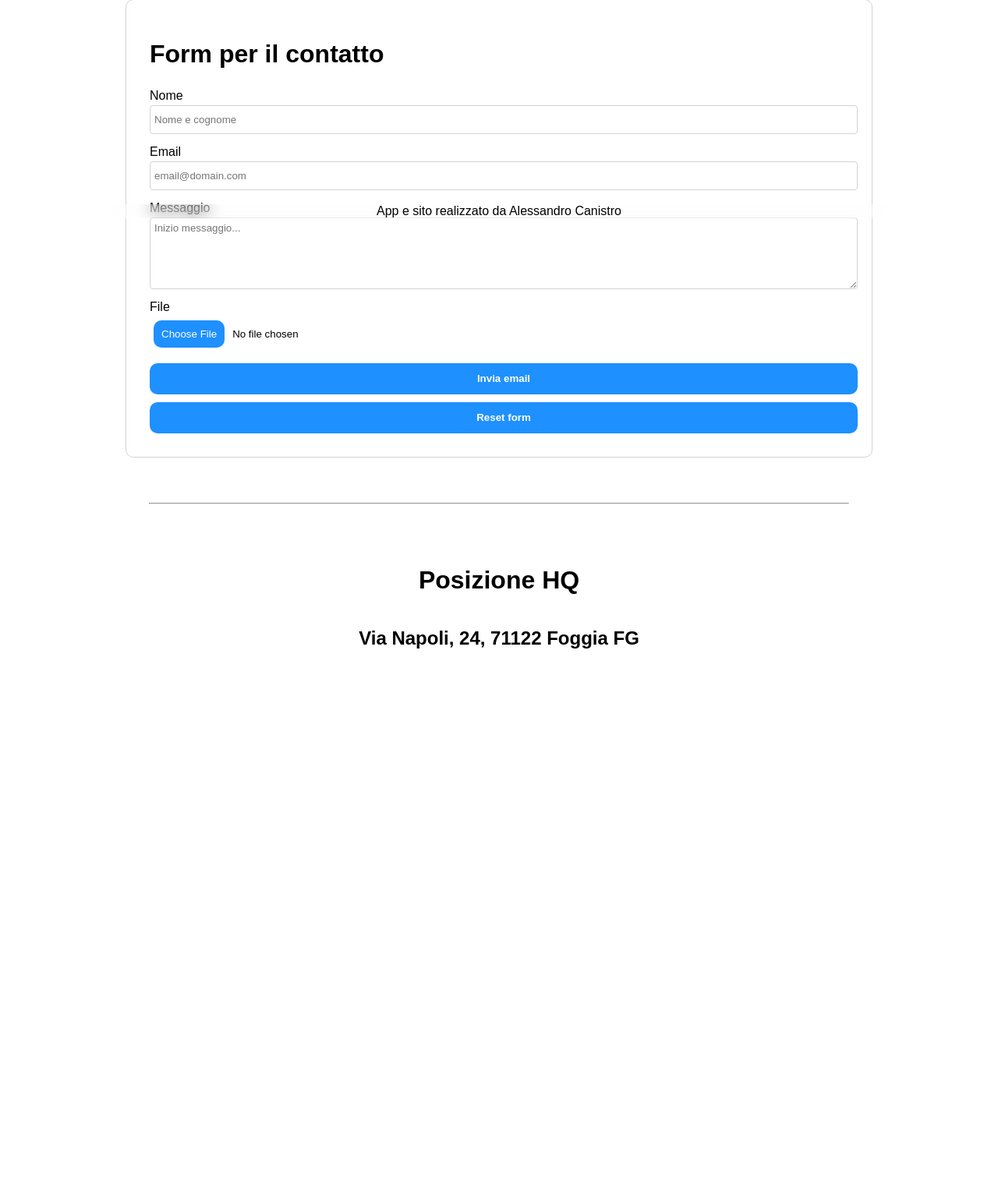
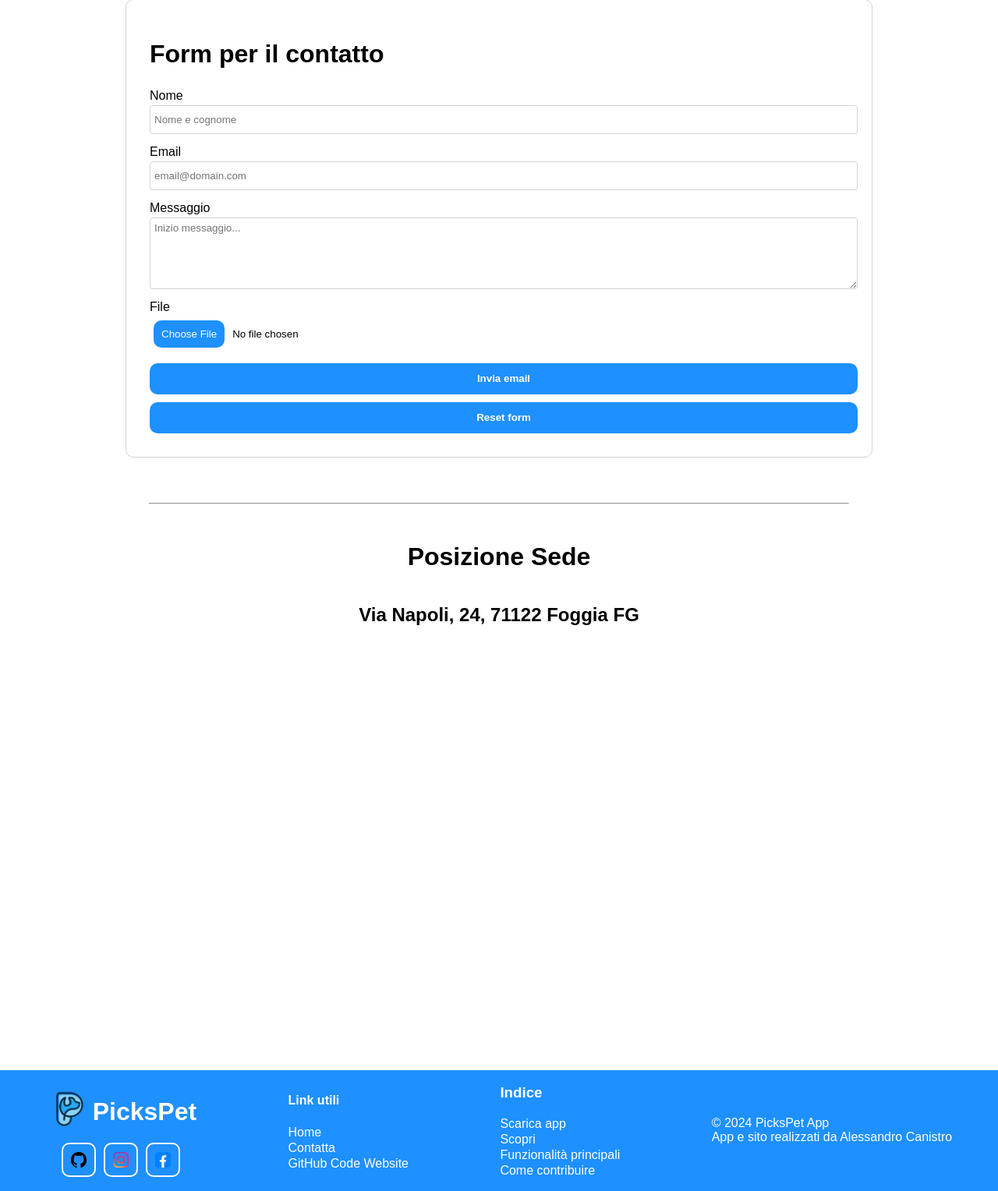
Before and after one commit to darkjoker1021/pickspetwebsite, a PHP site: page /pages/contact.html in a window 1280 px wide. Shown: the part 520-2048 px from the top of the page at 78% size. Before the commit the page ends 1352 px from the top, so only its background shows below. Run offline with PHP 8.4, Linux system fonts and the light colour scheme; some libraries are stand-ins or nearby versions.

Commit message:
Add footer

```diff
--- a/pages/contact.html
+++ b/pages/contact.html
@@ -53,24 +53,62 @@
 			</form>
 		</div>
 
-		<div class="space"></div>
+		<div class="space50"></div>
 
 		<hr width="70%">
 
-		<div class="space"></div>
+		<div class="space20"></div>
 
 
 		<div class="maps">
-			<h1>Posizione HQ</h1>
+			<h1>Posizione Sede</h1>
 			<h2>Via Napoli, 24, 71122 Foggia FG</h2>
 
-			<iframe src="https://maps.google.com/maps?width=100%25&amp;height=600&amp;hl=en&amp;q=Via%20Napoli,%2024,%20Foggia+(My%20Business%20Name)&amp;t=&amp;z=14&amp;ie=UTF8&amp;iwloc=B&amp;output=embed"></iframe>
+			<iframe src="https://maps.google.com/maps?width=100%25&amp;height=600&amp;hl=en&amp;q=Via%20Napoli,%2024,%20Foggia&amp;t=&amp;z=16&amp;ie=UTF8&amp;iwloc=B&amp;output=embed"></iframe>
 		</div>
 
-		<div class="space"></div>
+		<div class="space50"></div>
 	</body>
 
 	<footer>
-		<center>App e sito realizzato da Alessandro Canistro</center>
+		<div class="logosocial">
+			<a href="index.html">
+				<img src="../img/logo.png" class="logo" alt="logo">
+				<h1>PicksPet</h1>
+			</a>
+
+			<div class="social">
+				<a href="https://github.com/darkjoker1021" target="_blank"><img src="../img/github.png" id="github"></a>
+				<a href=""><img src="../img/insta.png" alt="insta"></a>
+				<a href=""><img src="../img/facebook.png" alt="fb"></a>
+			</div>
+		</div>
+
+		<div class="link">
+			<h4>Link utili</h4>
+			<ul>
+				<li><a href="index.html">Home</a></li>
+				<li><a href="contact.html">Contatta</a></li>
+				<li><a href="https://github.com/darkjoker1021/pickspetwebsite" target="_blank">GitHub Code Website</a></li>
+			</ul>
+		</div>
+
+		<div class="footerindice">
+			<h3>Indice</h3>
+
+			<ul>
+				<li><a href="index.html#download">Scarica app</a></li>
+				<li><a href="index.html#scopri">Scopri</a></li>
+				<li><a href="index.html#funzionalita">Funzionalità principali</a></li>
+				<li><a href="index.html#contribuire">Come contribuire</a></li>
+			</ul>
+		</div>
+
+		<div class="realizzato">
+			<p>
+				&copy; 2024 PicksPet App<br>
+				App e sito realizzati da Alessandro Canistro
+			</p>
+		</div>
 	</footer>
 </html>
--- a/style/footer_style.css
+++ b/style/footer_style.css
@@ -1,7 +1,99 @@
 footer {
-	left: 0;
-	right: 0;
-	bottom: 0;
-	position: sticky;
-	backdrop-filter: blur(10px);
+	display: flex;
+	flex-direction: row;
+	flex-wrap: wrap;
+	justify-content: space-around;
+	align-items: start;
+
+	color: white;
+	background: dodgerblue;
 }
+
+footer:last-child {
+	align-items: center;
+}
+
+.logosocial {
+	display: flex;
+	flex-wrap: wrap;
+	flex-direction: column;
+	justify-content: center;
+}
+
+.logosocial>a {
+	display: flex;
+	flex-direction: row;
+	text-decoration: none;
+	color: white;
+}
+
+.social {
+	display: flex;
+	flex-wrap: wrap;
+	height: 100%;
+	gap: 10px;
+	justify-content: center;
+}
+
+.social>a>img {
+	height: 20px;
+	width: 20px;
+	padding: 10px;
+	border: 2px solid white;
+	border-radius: 10px;
+	transition: all .3s ease;
+}
+
+.social>a>img:hover {
+	border: 2px solid midnightblue;
+}
+
+.link {
+	display: flex;
+	flex-wrap: wrap;
+	flex-direction: column;
+	justify-content: center;
+	align-items: start;
+}
+
+.link>ul {
+	padding: 0;
+	margin-top: 0;
+	list-style-type: none;
+	color: white;
+	line-height: 20px;
+}
+
+.link>ul>li>a {
+	text-decoration: none;
+	color: white;
+}
+
+.link>ul>li>a:hover {
+	text-decoration: underline;
+}
+
+.footerindice {
+	display: flex;
+	flex-wrap: wrap;
+	flex-direction: column;
+	justify-content: center;
+	align-items: start;
+}
+
+.footerindice>ul {
+	padding: 0;
+	margin-top: 0;
+	list-style-type: none;
+	color: white;
+	line-height: 20px;
+}
+
+.footerindice>ul>li>a {
+	color: white;
+	text-decoration: none;
+}
+
+.footerindice>ul>li>a:hover {
+	text-decoration: underline;
+}
--- a/style/style.css
+++ b/style/style.css
@@ -26,6 +26,10 @@ body {
 		color: white;
 		background: #31363F;
 	}
+
+	footer {
+		background: #3b414c;
+	}
 }
 
 /* Nascondere scrollbar */
@@ -33,7 +37,11 @@ body::-webkit-scrollbar {
 	display: none;
 }
 
-.space {
+.space20 {
+	height: 20px;
+}
+
+.space50 {
 	height: 50px;
 }
 
```
Also changed, not shown: pages/index.html (+43 -4 lines), img/cat-play.png (added), img/facebook.png (added), img/github.png (added), img/insta.png (added), img/pet-adoption.png (deleted).
